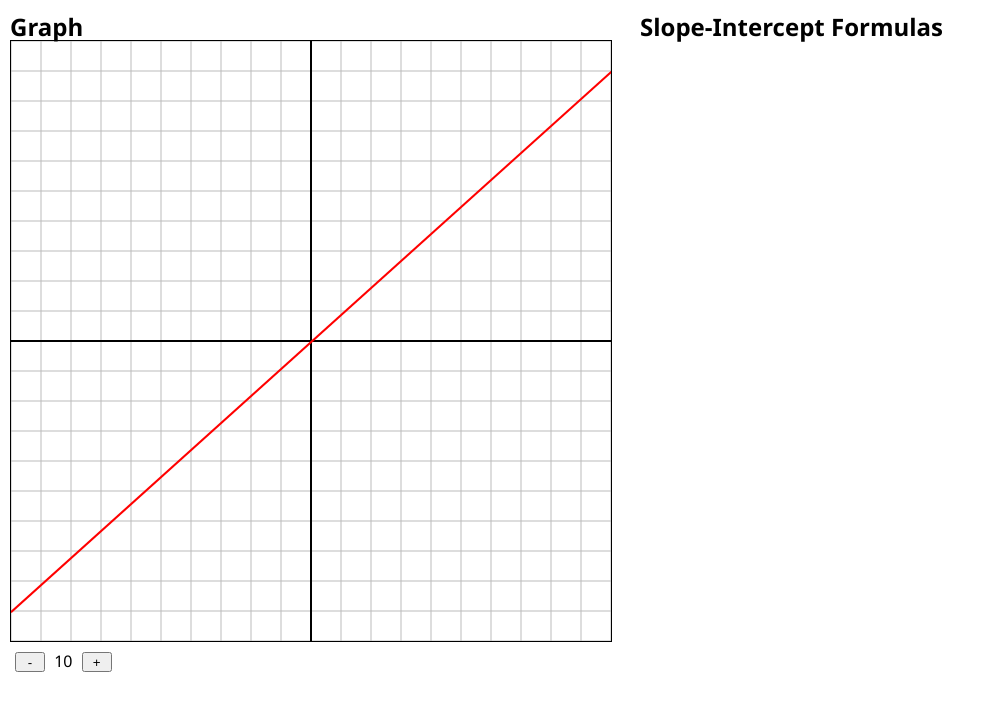
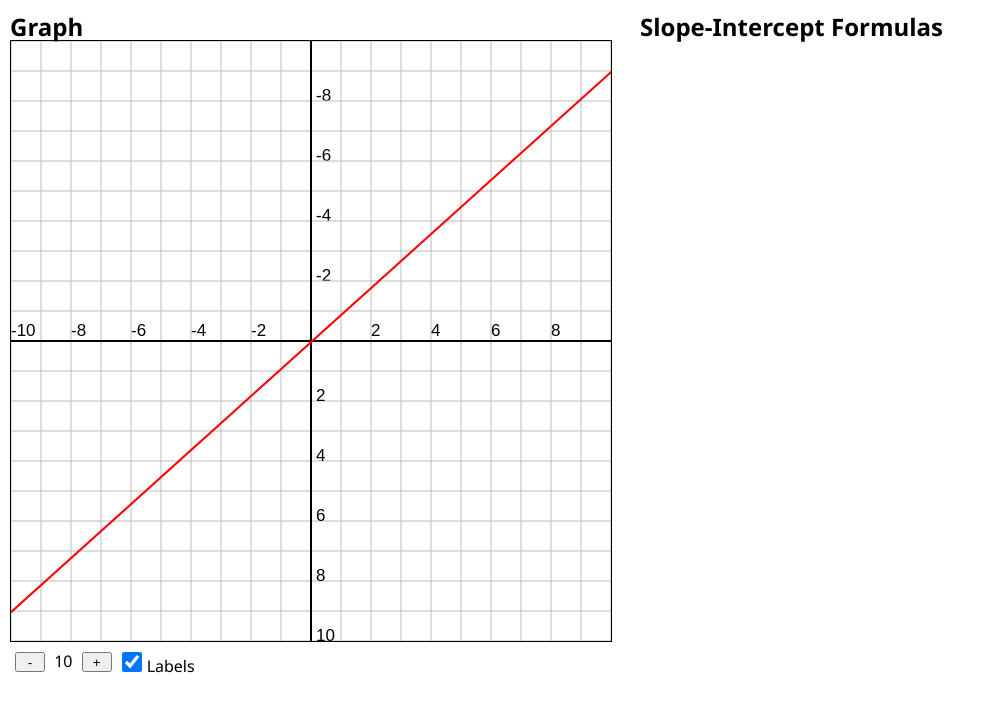
Before and after one commit to taylorhutchison/vue-graph-calculator, a Vue app in the folder app/: page / in a window 1280 px wide. Shown: the top 712 px of the page, without its empty margins (0-995 px from the left). Built offline with nearby package versions, Linux system fonts and the light colour scheme.

Commit message:
Labels for the graph

```diff
--- a/app/src/App.vue
+++ b/app/src/App.vue
@@ -5,19 +5,25 @@ import { ref } from 'vue';
 
 const defaultStep = 10;
 const step = ref(defaultStep);
+const labelsOn = ref(true);
 
 
 function decreaseStep() {
-  if(step.value > 1) {
-    step.value = step.value - 1;
+  if(step.value > 2) {
+    step.value = step.value - 2;
   }
 }
 
 function increaseStep() {
   if(step.value < 20) {
-    step.value = step.value + 1;
+    step.value = step.value + 2;
   }
 }
+
+function toggleLabels() {
+ labelsOn.value = !labelsOn.value;
+}
+
 
 </script>
 
@@ -26,8 +32,9 @@ function increaseStep() {
     <div class="graphContainer">
       <h2>Graph</h2>
       <div class="canvasWrapper">
-        <GraphCanvas :step=step />
-        <GraphControls :step=step @decrease-step="decreaseStep" @increase-step="increaseStep"/>
+        <GraphCanvas :labels-on="labelsOn" :step=step />
+        <GraphControls :labelsOn="labelsOn" :step=step @decrease-step="decreaseStep" @increase-step="increaseStep"
+        @toggle-labels="toggleLabels"/>
       </div>
     </div>
 
--- a/app/src/DrawingService.ts
+++ b/app/src/DrawingService.ts
@@ -8,7 +8,8 @@ export class DrawingService {
   drawGraph(
     xrange: number,
     yrange: number,
-    step: number
+    step: number,
+    labels: boolean = false
   ) {
     // Set the line style for the grid lines
     this.context.strokeStyle = '#bbb'
@@ -17,25 +18,45 @@ export class DrawingService {
     const xMin = -xrange;
     const xMax = xrange;
 
+    const stepDivision = this.canvas.width / step;
+
     // Draw the vertical grid lines
-    for (let x = xMin; x <= xMax; x += step) {
+    for (let x = xMin, i = 0; x <= xMax; x += stepDivision, i++) {
       const xPos = x * (this.canvas.width / (xMax - xMin))
       this.context.beginPath()
       this.context.moveTo(xPos, -this.canvas.height / 2)
       this.context.lineTo(xPos, this.canvas.height / 2)
       this.context.stroke()
+
+      if(labels && x !== 0 && i % (step <= 10 ? 2 : 3) === 0 && (i-step) !== 0) {
+        this.context.save();
+        this.context.scale(1, -1);
+        this.context.font = "17px Arial";
+        this.context.strokeStyle = "black";
+        this.context.fillText((i-step).toString(), xPos, -5);
+        this.context.restore();
+      }
     }
 
     const yMin = -yrange;
     const yMax = yrange;
 
     // Draw the horizontal grid lines
-    for (let y = yMin; y <= yMax; y += step) {
+    for (let y = yMin, i = 0; y <= yMax; y += stepDivision, i++) {
       const yPos = y * (this.canvas.height / (yMax - yMin))
       this.context.beginPath()
       this.context.moveTo(-this.canvas.width / 2, yPos)
       this.context.lineTo(this.canvas.width / 2, yPos)
       this.context.stroke()
+
+      if(labels && y !== 0 && i % (step <= 10 ? 2 : 3) === 0 && (i-step) !== 0) {
+        this.context.save();
+        this.context.scale(1, -1);
+        this.context.font = "17px Arial";
+        this.context.strokeStyle = "black";
+        this.context.fillText((i-step).toString(), 5, yPos);
+        this.context.restore();
+      }
     }
 
     // Set the line style for the axes
--- a/app/src/components/GraphCanvas.vue
+++ b/app/src/components/GraphCanvas.vue
@@ -4,6 +4,7 @@ import { DrawingService } from '@/DrawingService.js'
 
 const props = defineProps<{
   step: number
+  labelsOn: boolean
 }>()
 
 let canvas: HTMLCanvasElement;
@@ -26,9 +27,7 @@ function drawCanvas() {
 
   const drawingService = new DrawingService(canvas, context)
 
-  const stepDivision = canvas.width / props.step
-
-  drawingService.drawGraph(canvas.width, canvas.height, stepDivision)
+  drawingService.drawGraph(canvas.width, canvas.height, props.step, props.labelsOn)
 
   drawingService.drawSlope(9, -12, 10, { color: 'red', width: 2 })
 }
--- a/app/src/components/GraphControls.vue
+++ b/app/src/components/GraphControls.vue
@@ -1,33 +1,59 @@
 <script setup lang="ts">
-    import { defineEmits } from 'vue';
+import { defineEmits } from 'vue'
 
 defineProps<{
-        step: number;
-    }>();
+  step: number
+  labelsOn: boolean
+}>()
 
-    const emit = defineEmits(['decreaseStep', 'increaseStep']);
+const emit = defineEmits(['decreaseStep', 'increaseStep', 'toggleLabels'])
 
 function decreaseStep() {
-        emit ('decreaseStep');
+  emit('decreaseStep')
 }
 
 function increaseStep() {
-        emit('increaseStep');
+  emit('increaseStep')
+}
+
+function toggleLabels() {
+  emit('toggleLabels')
 }
 
 </script>
 
 <template>
+  <div class="control-container">
+    <div>
     <button @click="decreaseStep">-</button>
     {{ step }}
     <button @click="increaseStep">+</button>
+    </div>
+
+    <div>
+      <input type="checkbox" id="step" :checked="labelsOn" @click="toggleLabels" />
+      <label for="step">Labels</label>
+    </div>
+  </div>
 </template>
 
 <style scoped>
+.control-container {
+    display: flex;
+}
 button {
   width: 30px;
   height: 20px;
   margin: 5px;
   text-align: center;
 }
+input[type='checkbox'] {
+  width: 20px;
+  height: 20px;
+  margin: 5px;
+}
+label {
+    height: 20px;
+    line-height:10px;
+}
 </style>
```
Lines whose indentation alone changed are shown as unchanged.
